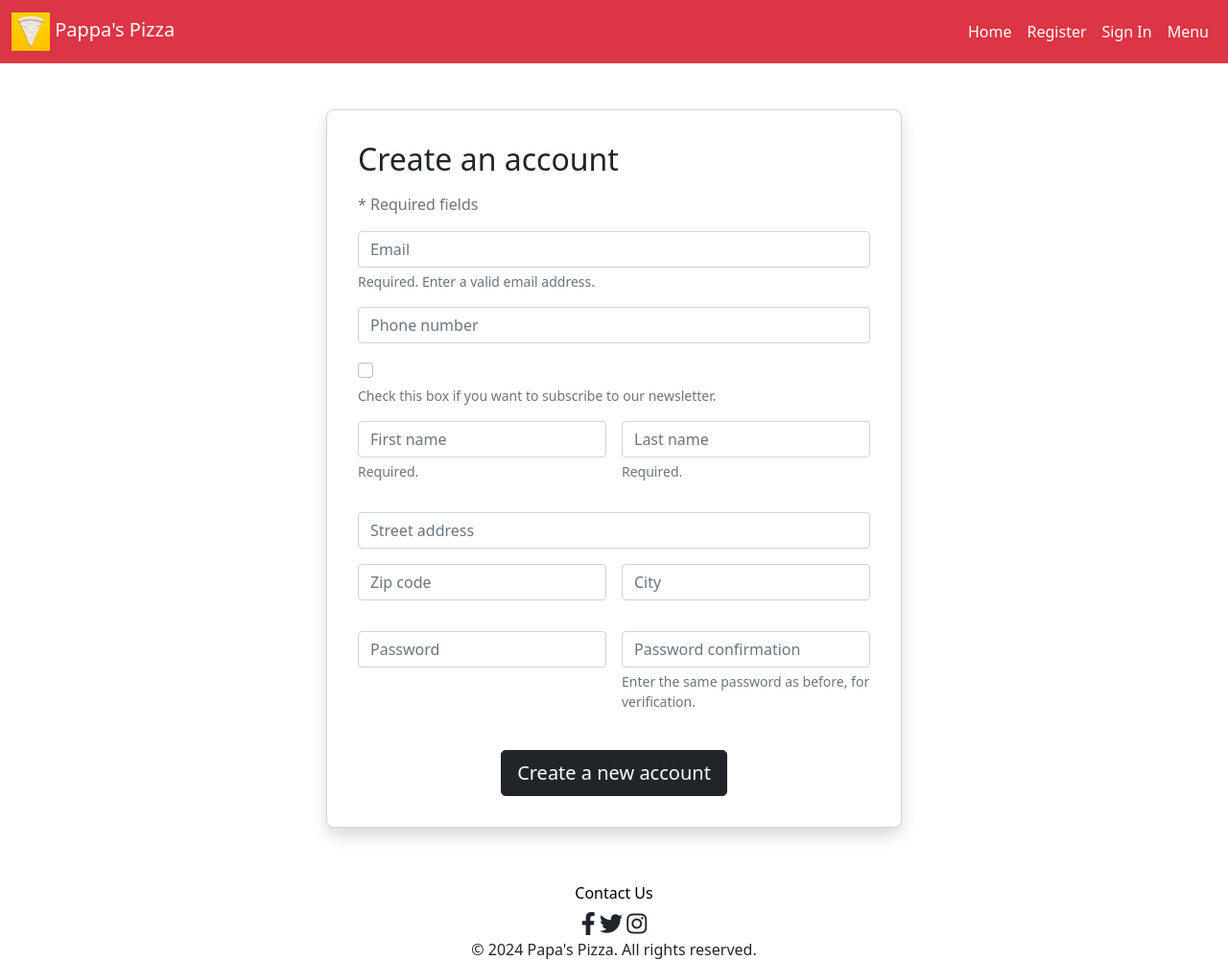
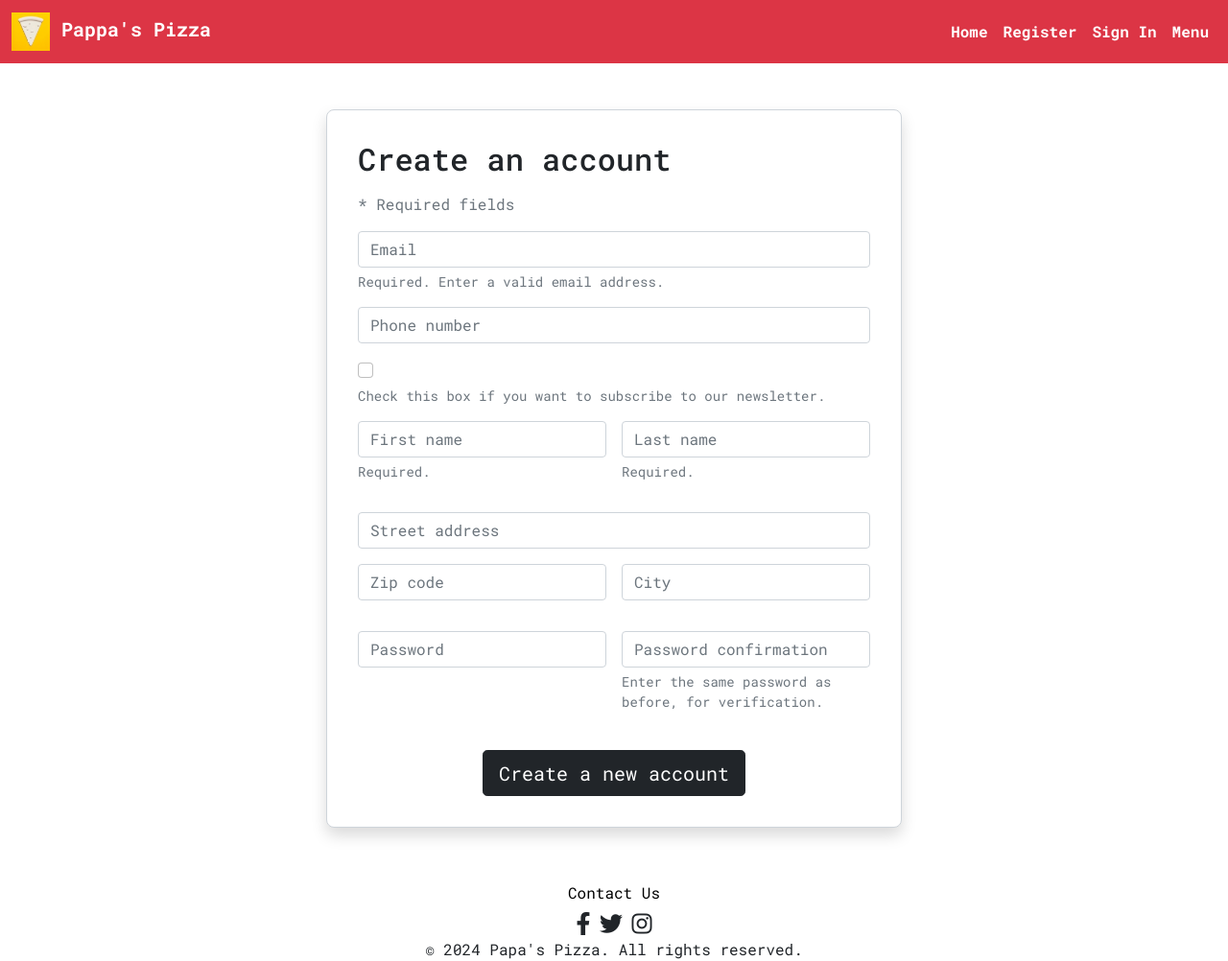
Before and after one commit to primarypigments/papas_pizza, a Django app: page /signup/ in a window 1280 px wide. Shown: the whole page at 96% size. Run offline with Django 5.2, Linux system fonts and the light colour scheme; some libraries are stand-ins or nearby versions.

Commit message:
Change site font to roboto mono

```diff
--- a/static/css/pizza.css
+++ b/static/css/pizza.css
@@ -92,6 +92,15 @@ body > footer {
   }
 
 
+body {
+  font-family: 'Roboto Mono', monospace;
+}
+
+button, .navbar {
+  font-family: 'Roboto Mono', monospace;
+  font-weight: 700; /* Bold weight for better readability on small UI elements */
+}
+
 @media (min-width: 1025px) {
 
     .card-registration .select-input.form-control[readonly]:not([disabled]) {
--- a/templates/base.html
+++ b/templates/base.html
@@ -6,8 +6,8 @@
     <meta charset="UTF-8">
     <meta name="viewport" content="width=device-width, initial-scale=1, shrink-to-fit=no">
     <title>Pappa's Pizza</title>
+    <link href="https://fonts.googleapis.com/css2?family=Roboto+Mono:wght@400;500;700&display=swap" rel="stylesheet">
     <script src="https://js.stripe.com/v3/" async></script>
-    <link href="https://fonts.googleapis.com/css2?family=Montserrat:wght@400;700&family=Pacifico&display=swap" rel="stylesheet">
     <link href="https://cdn.jsdelivr.net/npm/bootstrap@5.1.3/dist/css/bootstrap.min.css" rel="stylesheet">
     <link rel="stylesheet" href="https://cdnjs.cloudflare.com/ajax/libs/font-awesome/6.0.0-beta3/css/all.min.css">
     <link rel="shortcut icon" href="{% static 'favicon/favicon.ico' %}" type="image/x-icon">
```
